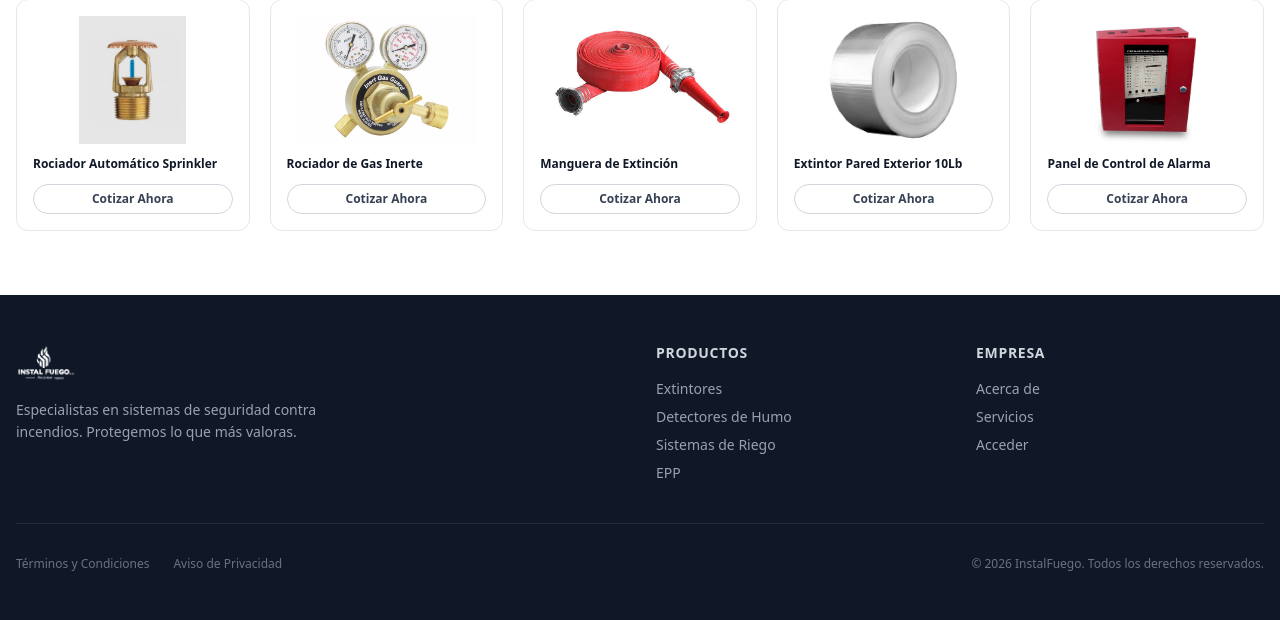
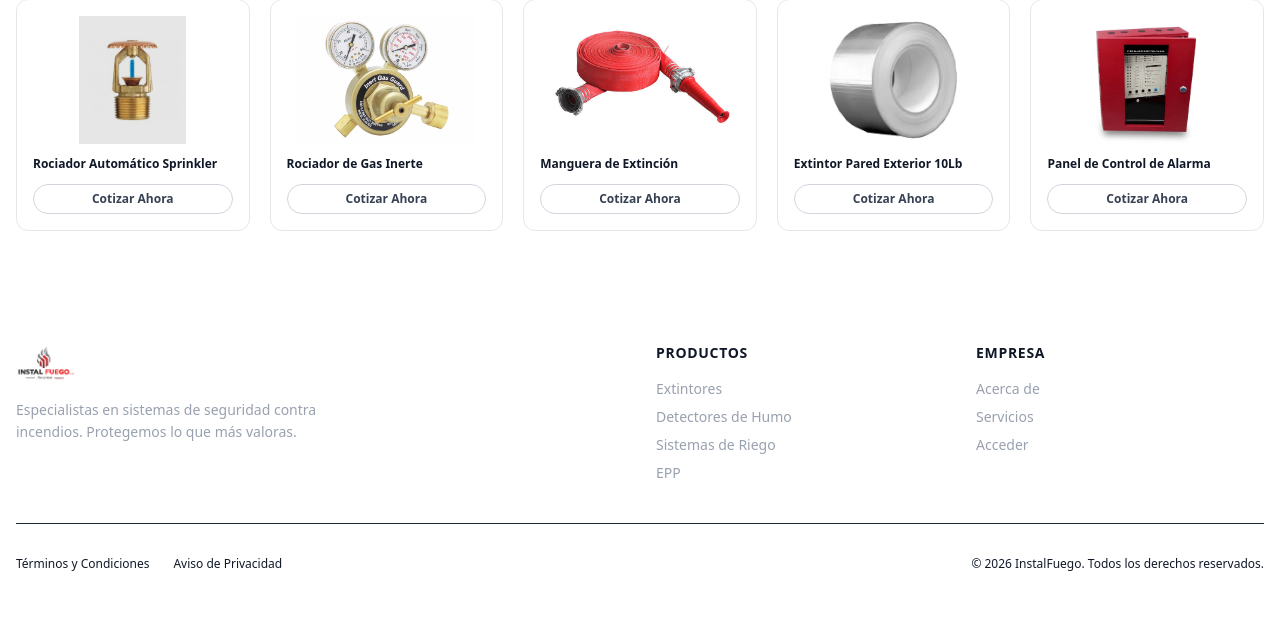
Before and after one commit to Shino08/IF_MVC, a PHP site: page /IF_MVC/ in a window 1280 px wide. Shown: the part 1787-2407 px from the top of the page. Run offline with PHP 8.4, Linux system fonts and the light colour scheme; style sheets or scripts are compiled from the project's sources.

Commit message:
style(home): footer cambiado a tema claro (blanco/gris)
- bg-gray-900 → bg-white en el footer
- Textos y headings adaptados a paleta oscura sobre fondo blanco
- Hover links: hover:text-white → hover:text-gray-600
- Logo: eliminado filtro brightness-0 invert (no se necesita sobre fondo claro)
- Border inferior: text-gray-500 → text-gray-900

```diff
--- a/app/Views/home.php
+++ b/app/Views/home.php
@@ -201,38 +201,38 @@
 </section>
 
 <!-- ── Footer ───────────────────────────────────────────────────────── -->
-<footer class="bg-gray-900 text-white py-12">
+<footer class="bg-white text-gray-900 py-12">
     <div class="max-w-7xl mx-auto px-4">
         <div class="grid grid-cols-4 gap-8 mb-10">
             <div class="col-span-2">
                 <img src="<?= $base_url ?>/img/Photoroom-20251106_165742.png"
-                     alt="InstalFuego Logo" class="h-10 object-contain mb-4 brightness-0 invert">
+                     alt="InstalFuego Logo" class="h-10 object-contain mb-4">
                 <p class="text-gray-400 text-sm leading-relaxed max-w-xs">
                     Especialistas en sistemas de seguridad contra incendios. Protegemos lo que más valoras.
                 </p>
             </div>
             <div>
-                <h4 class="text-sm font-semibold uppercase tracking-wider text-gray-300 mb-4">Productos</h4>
+                <h4 class="text-sm font-semibold uppercase tracking-wider text-gray-900 mb-4">Productos</h4>
                 <ul class="space-y-2 text-sm text-gray-400">
-                    <li><a href="#" class="hover:text-white transition-colors">Extintores</a></li>
-                    <li><a href="#" class="hover:text-white transition-colors">Detectores de Humo</a></li>
-                    <li><a href="#" class="hover:text-white transition-colors">Sistemas de Riego</a></li>
-                    <li><a href="#" class="hover:text-white transition-colors">EPP</a></li>
+                    <li><a href="#" class="hover:text-gray-600 transition-colors">Extintores</a></li>
+                    <li><a href="#" class="hover:text-gray-600 transition-colors">Detectores de Humo</a></li>
+                    <li><a href="#" class="hover:text-gray-600 transition-colors">Sistemas de Riego</a></li>
+                    <li><a href="#" class="hover:text-gray-600 transition-colors">EPP</a></li>
                 </ul>
             </div>
             <div>
-                <h4 class="text-sm font-semibold uppercase tracking-wider text-gray-300 mb-4">Empresa</h4>
+                <h4 class="text-sm font-semibold uppercase tracking-wider text-gray-900 mb-4">Empresa</h4>
                 <ul class="space-y-2 text-sm text-gray-400">
-                    <li><a href="#" class="hover:text-white transition-colors">Acerca de</a></li>
-                    <li><a href="#" class="hover:text-white transition-colors">Servicios</a></li>
-                    <li><a href="<?= $base_url ?>/login" class="hover:text-white transition-colors">Acceder</a></li>
+                    <li><a href="#" class="hover:text-gray-600 transition-colors">Acerca de</a></li>
+                    <li><a href="#" class="hover:text-gray-600 transition-colors">Servicios</a></li>
+                    <li><a href="<?= $base_url ?>/login" class="hover:text-gray-600 transition-colors">Acceder</a></li>
                 </ul>
             </div>
         </div>
-        <div class="border-t border-gray-800 pt-8 flex justify-between items-center text-xs text-gray-500">
+        <div class="border-t border-gray-800 pt-8 flex justify-between items-center text-xs text-gray-900">
             <div class="flex space-x-6">
-                <a href="#" class="hover:text-gray-300 transition-colors">Términos y Condiciones</a>
-                <a href="#" class="hover:text-gray-300 transition-colors">Aviso de Privacidad</a>
+                <a href="#" class="hover:text-gray-600 transition-colors">Términos y Condiciones</a>
+                <a href="#" class="hover:text-gray-600 transition-colors">Aviso de Privacidad</a>
             </div>
             <p>© 2026 InstalFuego. Todos los derechos reservados.</p>
         </div>
```
